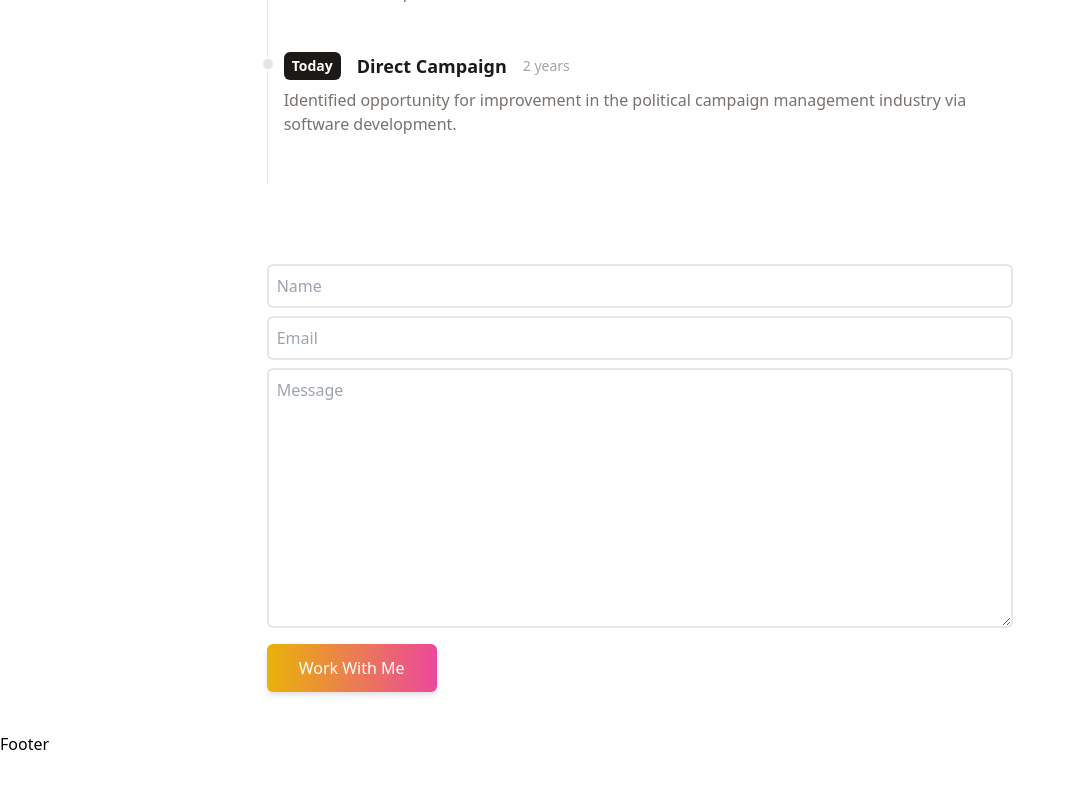
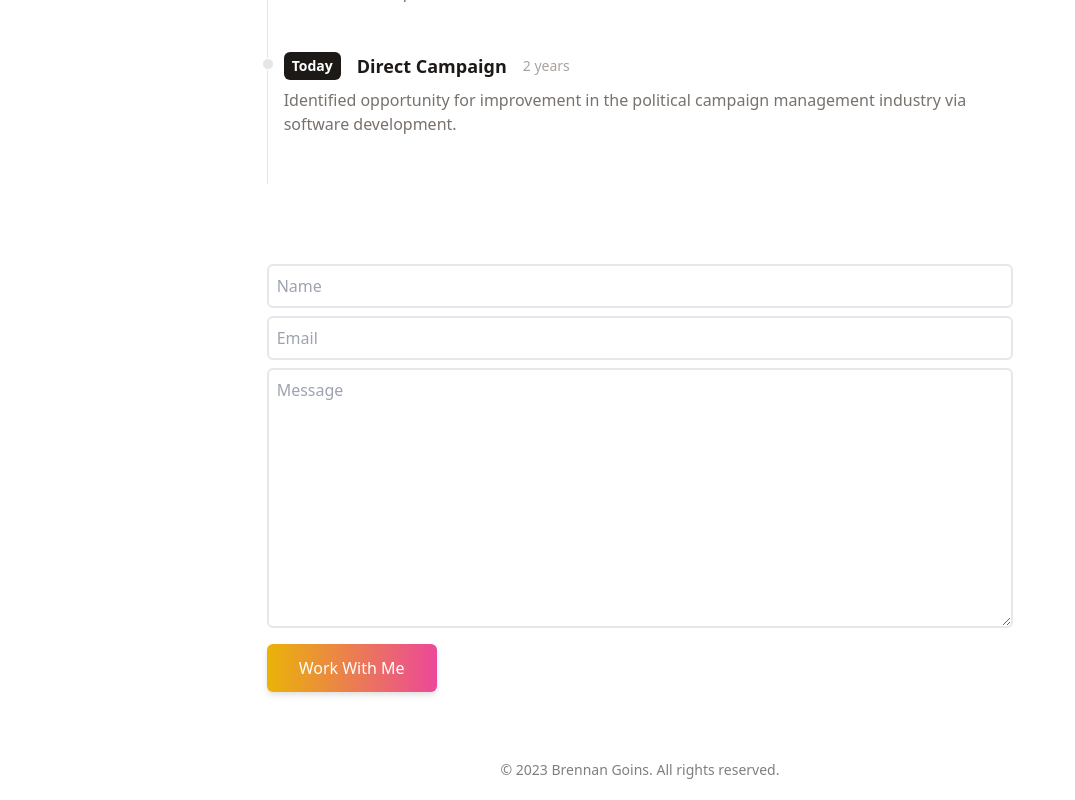
Before and after one commit to BrennanG01/BrennanG01.github.io, a React (Vite) app: page / in a window 1280 px wide. Shown: the part 964-1764 px from the top of the page, without its empty margins (0-1075 px from the left). Before the commit the page ends 1720 px from the top, so only its background shows below. Built offline with nearby package versions, Linux system fonts and the light colour scheme.

Commit message:
Implement footer component.

```diff
--- a/src/components/Footer.tsx
+++ b/src/components/Footer.tsx
@@ -2,8 +2,10 @@
 
 function Footer() {
     return (
-        <div>
-            <p>Footer</p>
+        <div className="py-5 text-center">
+            <p className="text-sm mt-2 opacity-50">
+                &copy; {new Date().getFullYear()} Brennan Goins. All rights reserved.
+            </p>
         </div>
     )
 }
```
